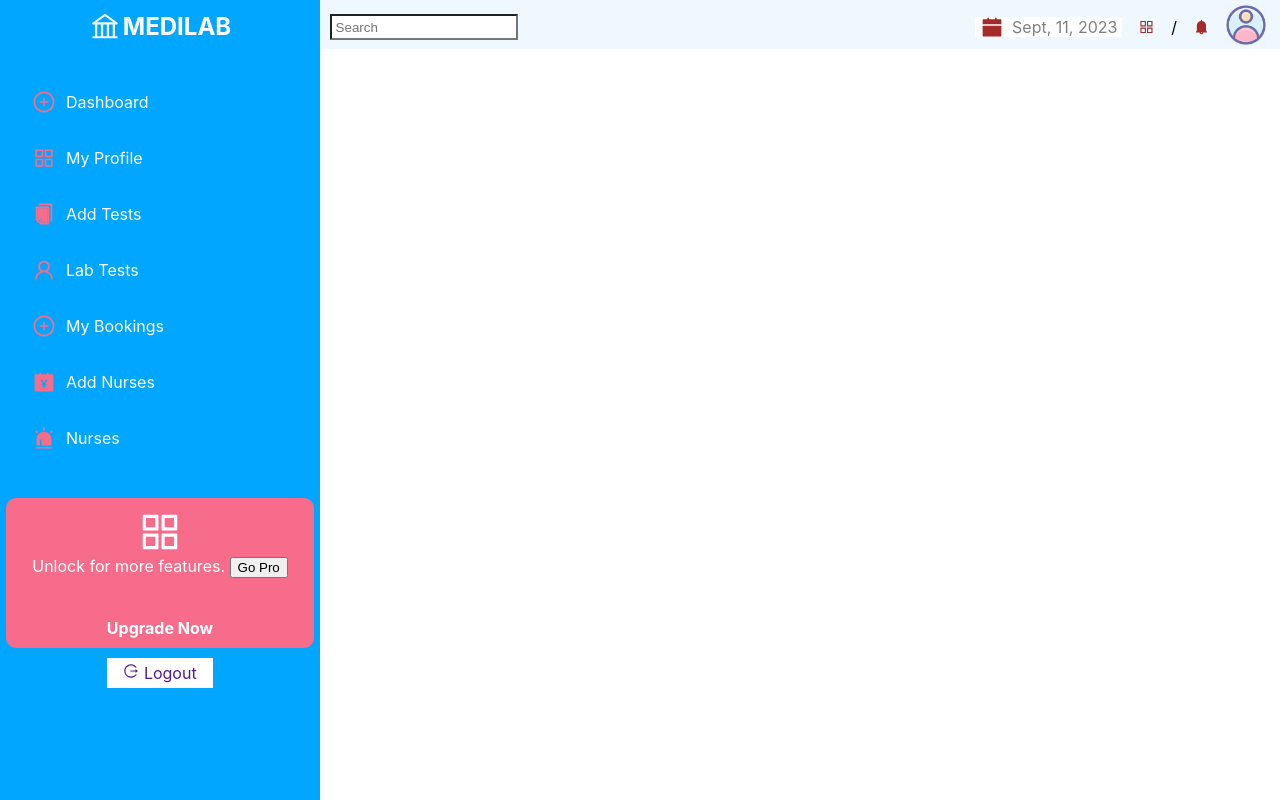
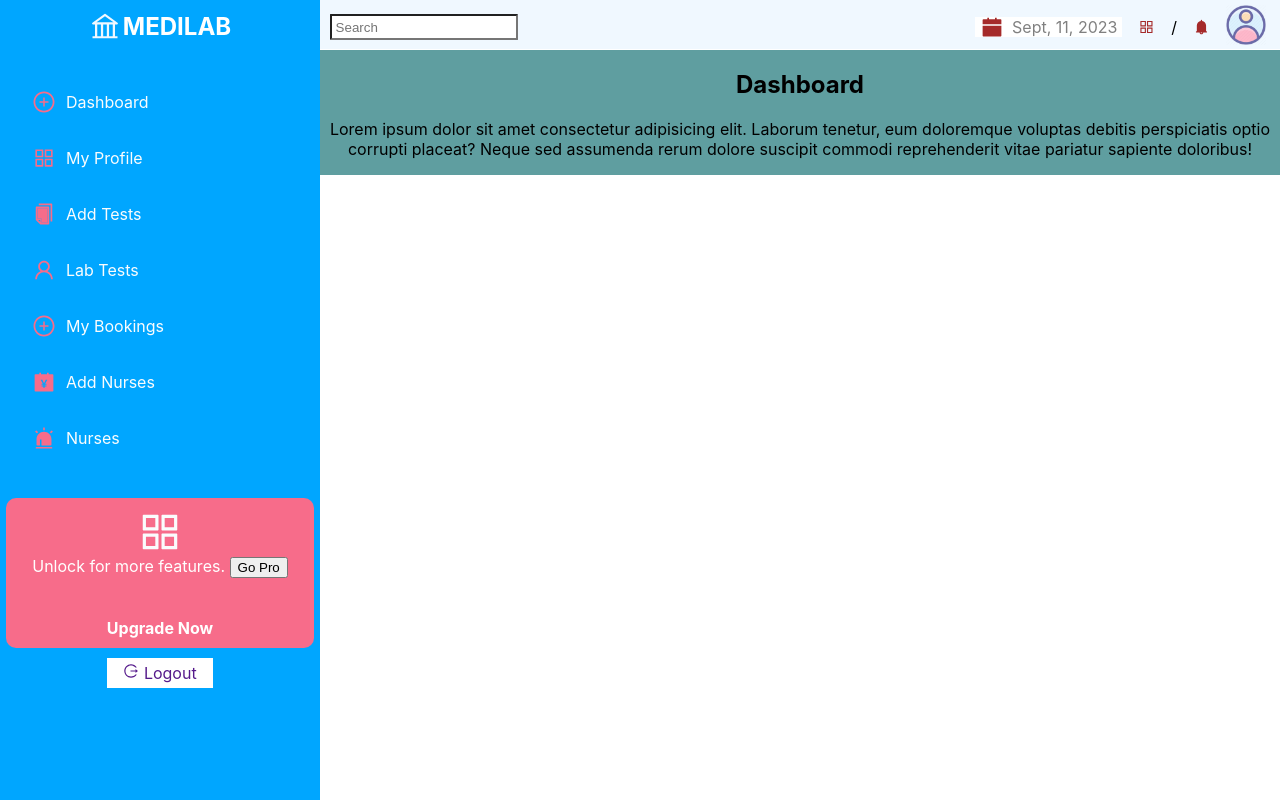
Before and after one commit to modcomlearning/medilabDash, a React (Create React App) app: page / in a window 1280 px wide. Built offline with nearby package versions, Linux system fonts and the light colour scheme.

Commit message:
15th commit

```diff
--- a/src/App.js
+++ b/src/App.js
@@ -5,6 +5,7 @@ import './App.css';
 import styled from "styled-components"
 import SideBar from './components/SideBar';
 import TopBar from './components/TopBar';
+import MainContent from './components/MainContent';
 const MyH1 = styled.h1`
    color: red;
 `
@@ -14,6 +15,8 @@ function App() {
 
       <SideBar />
       <TopBar />
+       {/* Routing will be required here */}
+      <MainContent/>
 
 
     </div>
--- a/src/components/MainContent.jsx
+++ b/src/components/MainContent.jsx
@@ -0,0 +1,16 @@
+import React, { useState, useEffect } from 'react';
+import styled from "styled-components"
+import Main from '../styles/Main';
+const MainContent = () => {
+    return (
+        <Main>
+            <div className="main">
+                <h1>Dashboard</h1>
+                <p>Lorem ipsum dolor sit amet consectetur adipisicing elit. Laborum tenetur, eum doloremque voluptas debitis perspiciatis optio corrupti placeat? Neque sed assumenda rerum dolore suscipit commodi reprehenderit vitae pariatur sapiente doloribus!</p>
+            </div>
+        </Main>
+
+     );
+}
+
+export default MainContent;
--- /dev/null
+++ b/src/styles/Main.jsx
@@ -0,0 +1,10 @@
+import styled from "styled-components"
+const Main = styled.section`
+     display: flex;
+     background-color: cadetblue;
+     margin-left: 25%;
+     width: 75%;
+     position: relative;
+     top: 50px;
+`
+export default Main;
```
